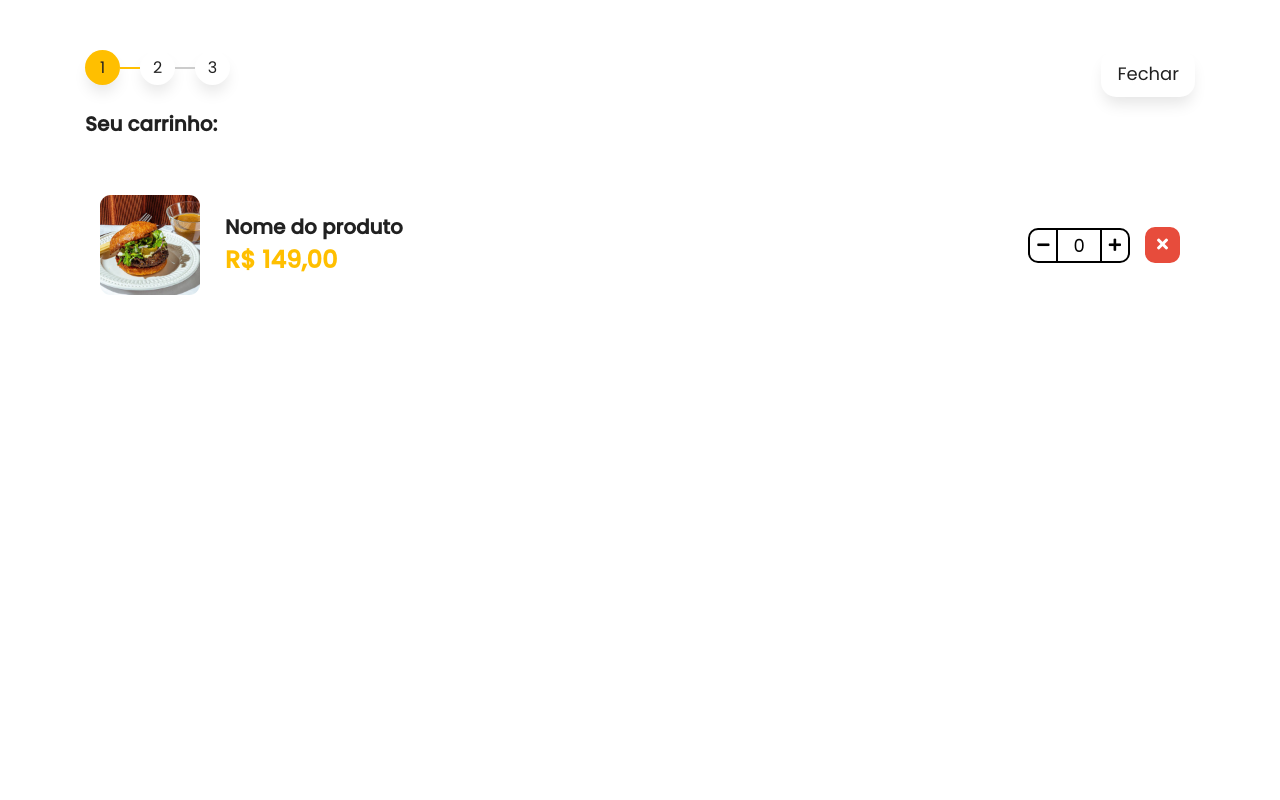
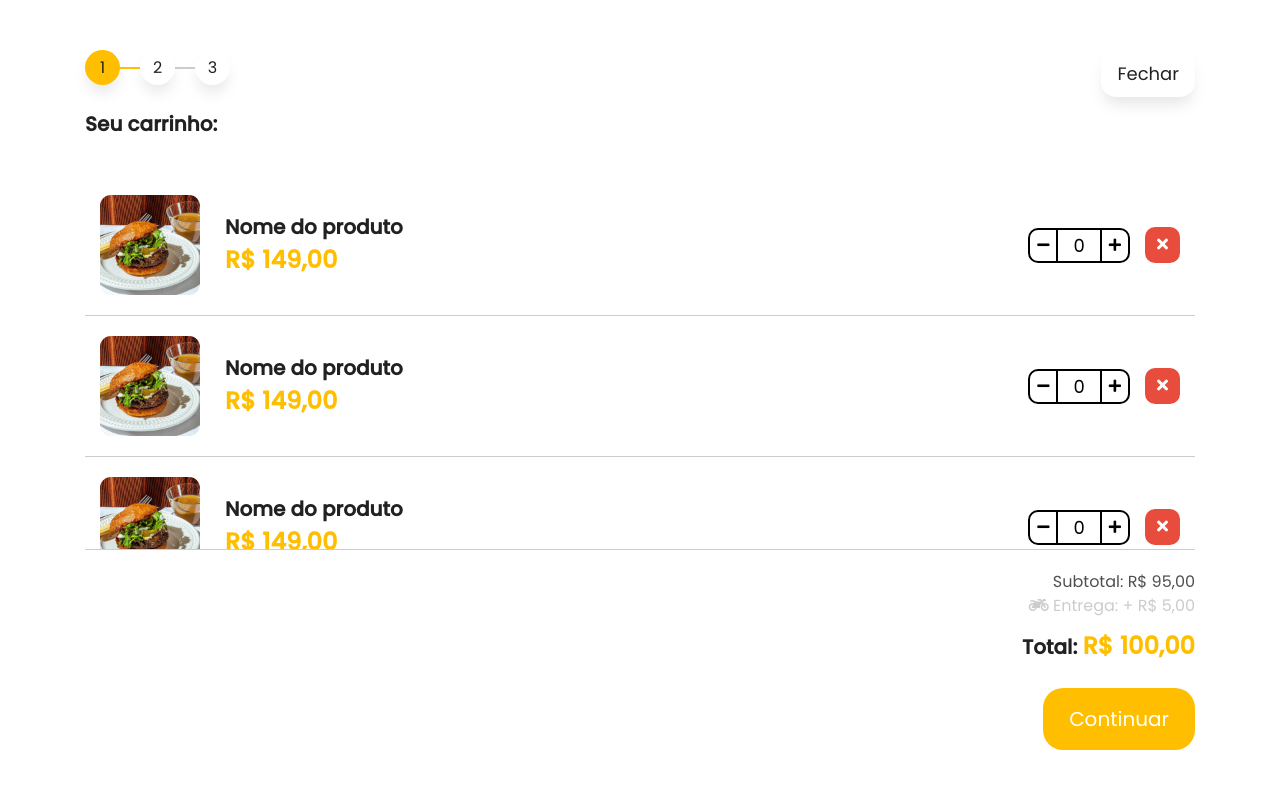
Before and after one commit to JoaoChaves65/cardapio, a plain HTML site: page index.html in a window 1280 px wide. Shown: the top 800 px of the page. Drawn offline with Linux system fonts and the light colour scheme.

Commit message:
Modal do carrinho finalizado(HTML e CSS)

```diff
--- a/css/main.css
+++ b/css/main.css
@@ -499,6 +499,10 @@ footer{
     overflow-x: hidden;
 }
 
+.m-body {
+    scrollbar-width: none;
+}
+
 .etapas{
     display: flex;
 }
@@ -594,3 +598,23 @@ footer{
     background-color: var(--color-red);
     margin-left: 15px;
 }
+
+.container-total{
+    padding-top: 20px;
+    border-top: 1px solid var(--color-separate);
+}
+
+.container-total .texto-entrega{
+    color: var(--color-separate);
+}
+
+.container-total .texto-total{
+    color: var(--color-black);
+    font-size: 20px;
+    margin-top: 10px;
+}
+
+.container-total .valor-total{
+    color: var(--color-primary);
+    font-size: 24px;
+}
--- a/index.html
+++ b/index.html
@@ -485,6 +485,70 @@
                         </div>
                     </div>
 
+                    <div class="col-12 item-carrinho">
+                        <div class="img-produto">
+                            <img src="./img/cardapio/burguers/burger-au-poivre-kit-4-pack.3ca0e39b02db753304cd185638dad518.jpg">
+                        </div>
+                        <div class="dados-produto">
+                            <p class="title-produto"><b>Nome do produto</b></p>
+                            <p class="price-produto"><b>R$ 149,00</b></p>
+                        </div>
+                        <div class="add-carrinho">
+                            <span class="btn-menos"><i class="fas fa-minus"></i></span>
+                            <span class="add-numero-itens">0</span>
+                            <span class="btn-mais"><i class="fas fa-plus"></i></span>
+                            <span class="btn btn-remove"><i class="fa fa-times"></i></span>
+                        </div>
+                    </div>
+
+                    <div class="col-12 item-carrinho">
+                        <div class="img-produto">
+                            <img src="./img/cardapio/burguers/burger-au-poivre-kit-4-pack.3ca0e39b02db753304cd185638dad518.jpg">
+                        </div>
+                        <div class="dados-produto">
+                            <p class="title-produto"><b>Nome do produto</b></p>
+                            <p class="price-produto"><b>R$ 149,00</b></p>
+                        </div>
+                        <div class="add-carrinho">
+                            <span class="btn-menos"><i class="fas fa-minus"></i></span>
+                            <span class="add-numero-itens">0</span>
+                            <span class="btn-mais"><i class="fas fa-plus"></i></span>
+                            <span class="btn btn-remove"><i class="fa fa-times"></i></span>
+                        </div>
+                    </div>
+
+                    <div class="col-12 item-carrinho">
+                        <div class="img-produto">
+                            <img src="./img/cardapio/burguers/burger-au-poivre-kit-4-pack.3ca0e39b02db753304cd185638dad518.jpg">
+                        </div>
+                        <div class="dados-produto">
+                            <p class="title-produto"><b>Nome do produto</b></p>
+                            <p class="price-produto"><b>R$ 149,00</b></p>
+                        </div>
+                        <div class="add-carrinho">
+                            <span class="btn-menos"><i class="fas fa-minus"></i></span>
+                            <span class="add-numero-itens">0</span>
+                            <span class="btn-mais"><i class="fas fa-plus"></i></span>
+                            <span class="btn btn-remove"><i class="fa fa-times"></i></span>
+                        </div>
+                    </div>
+
+                    <div class="col-12 item-carrinho">
+                        <div class="img-produto">
+                            <img src="./img/cardapio/burguers/burger-au-poivre-kit-4-pack.3ca0e39b02db753304cd185638dad518.jpg">
+                        </div>
+                        <div class="dados-produto">
+                            <p class="title-produto"><b>Nome do produto</b></p>
+                            <p class="price-produto"><b>R$ 149,00</b></p>
+                        </div>
+                        <div class="add-carrinho">
+                            <span class="btn-menos"><i class="fas fa-minus"></i></span>
+                            <span class="add-numero-itens">0</span>
+                            <span class="btn-mais"><i class="fas fa-plus"></i></span>
+                            <span class="btn btn-remove"><i class="fa fa-times"></i></span>
+                        </div>
+                    </div>
+
                 </div>
 
                 <div id="localEntrega" class="row mr-0 ml-0 hidden">
@@ -498,7 +562,36 @@
         </div>
 
         <div class="m-footer">
+            <div class="container">
+                <div class="container-total text-right mb-4">
+                    <p class="mb-0">
+                        <span>Subtotal:</span>
+                        <span id="lblSubTotal">R$ 95,00</span>
+                    </p>
+                    <p class="mb-0 texto-entrega">
+                        <span><i class="fas fa-motorcycle"></i> Entrega:</span>
+                        <span id="lblValorEntrega">+ R$ 5,00</span>
+                    </p>
+                    <p class="mb-0 texto-total">
+                        <span><b>Total:</b></span>
+                        <span class="valor-total" id="lblValorTotal"><b>R$ 100,00</b></span>
+                    </p>
+                </div>
 
+                <a class="btn btn-yellow float-right" id="btnEtapaPedido">
+                    Continuar
+                </a>
+                <a class="btn btn-yellow float-right hidden" id="btnEtapaEndereco">
+                    Revisar pedido
+                </a>
+                <a class="btn btn-yellow float-right hidden" id="btnEtapaResumo">
+                    Enviar pedido
+                </a>
+
+                <a class="btn btn-white float-right mr-3 hidden" id="btnVoltar">
+                    Voltar
+                </a>
+            </div>
         </div>
 
     </div>
```
